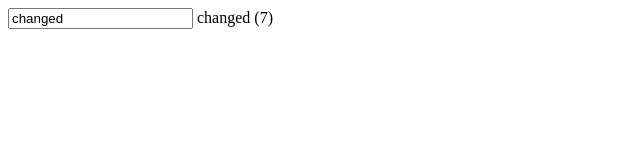
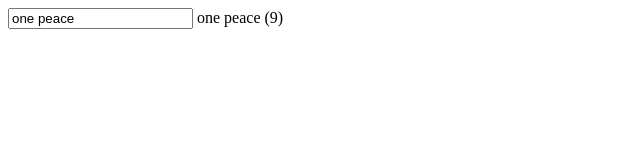
Before and after one commit to ibepo/vue3Test, a plain HTML site: page index.html in a window 1280 px wide. Shown: the full height of the page, 0-640 px from the left. Drawn offline with nearby package versions, Linux system fonts and the light colour scheme.

```diff
--- a/index.html
+++ b/index.html
@@ -7,21 +7,24 @@
     <script src="https://unpkg.com/vue@3"></script>
   </head>
   <body>
+
    <div id="app">
-<input type="text" v-model="greeting">
+    <input type="text" v-model="greeting">
     {{greeting}} ({{greeting.length}})
+
    </div>
+
     <script>
       Vue.createApp({
         data(){
           return{
-            greeting:'what is up'
+            greeting:''
           }
         },
         mounted() {
           setTimeout(() => {
             // alert('hello')
-           this.greeting='changed'
+           this.greeting='one peace'
           }, 3000);
         },
       }).mount('#app')
```
